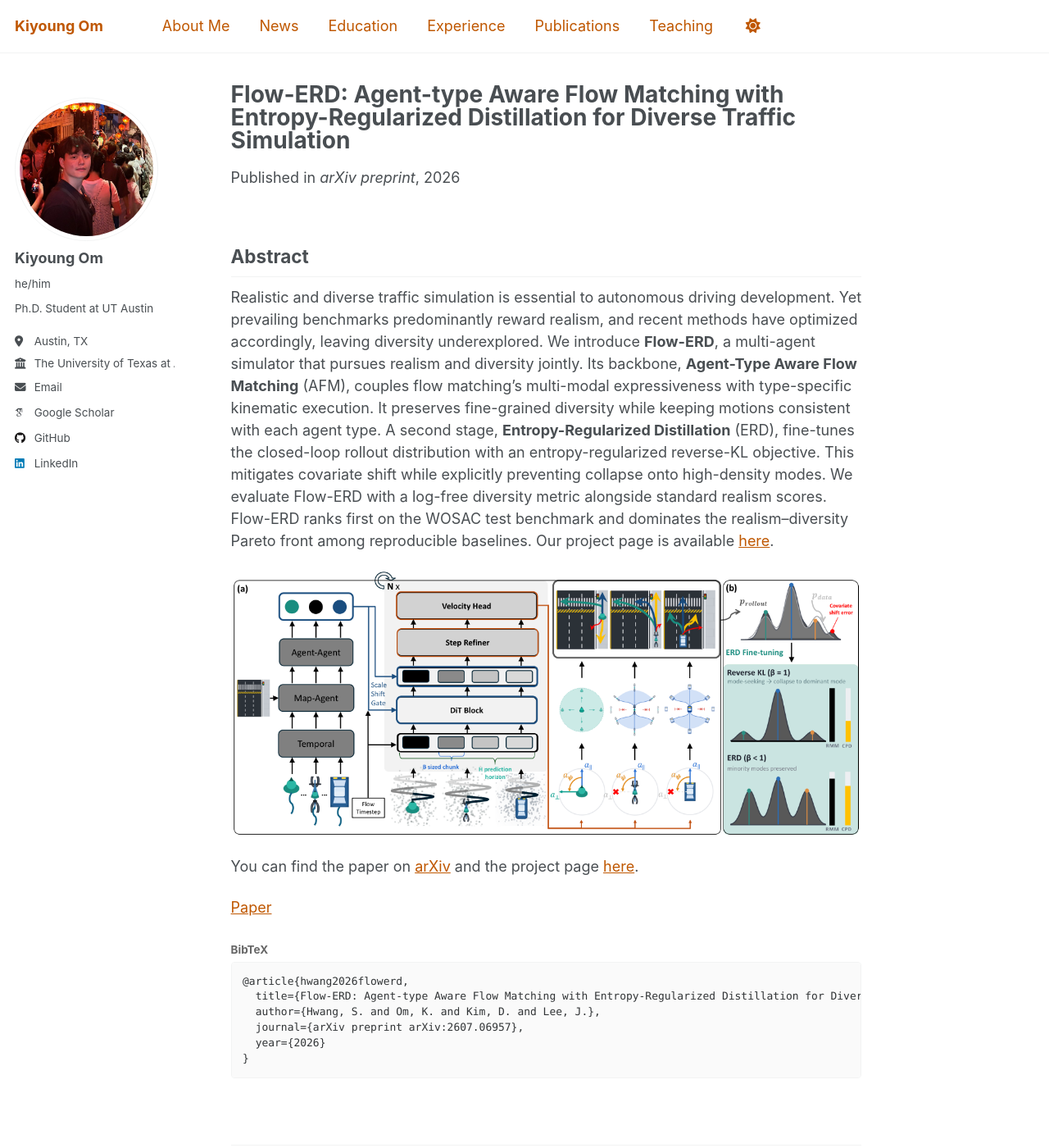
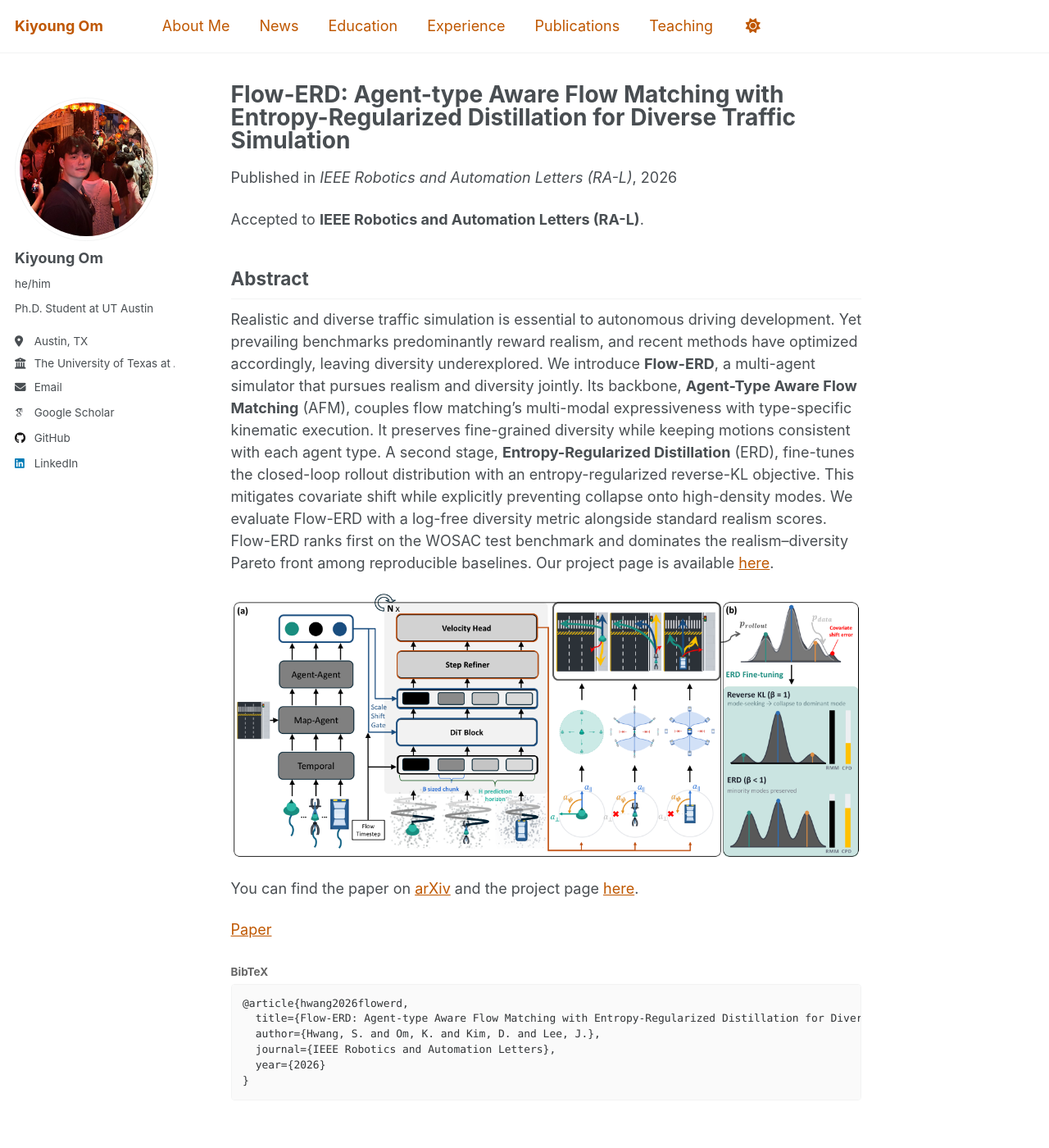
Before and after one commit to umkiyoung/umkiyoung.github.io, a Jekyll site: the page built from _publications/2026-07-08-flow-erd.md, in a window 1280 px wide and 1400 px high. Shown: the whole window at 82% size. Built offline with Jekyll 4.4.1, drawn with Linux system fonts in a browser that asks for light colours; some web fonts are replaced.

Commit message:
Announce Flow-ERD RA-L acceptance and update publication and CV
Co-Authored-By: Claude Opus 5.5 <noreply@anthropic.com>

```diff
--- a/_config.yml
+++ b/_config.yml
@@ -80,6 +80,8 @@ author:
 publication_category:
   books:
     title: 'Books'
+  journals:
+    title: 'Journal Articles'
   manuscripts:
     title: 'Preprint'
   conferences:
--- a/_publications/2026-07-08-flow-erd.md
+++ b/_publications/2026-07-08-flow-erd.md
@@ -1,26 +1,29 @@
 ---
 title: "Flow-ERD: Agent-type Aware Flow Matching with Entropy-Regularized Distillation for Diverse Traffic Simulation"
 collection: publications
-category: manuscripts
+category: journals
 permalink: /publication/2026-07-08-flow-erd
 excerpt: ''
-date: 2026-07-08
-venue: 'arXiv preprint'
+date: 2026-10-14
+venue: 'IEEE Robotics and Automation Letters (RA-L)'
 paperurl: 'https://arxiv.org/abs/2607.06957'
+arxivurl: 'https://arxiv.org/abs/2607.06957'
 projecturl: 'https://seulbinhwang.github.io/flow-erd-project-page/'
 image: '/images/publication/flow-erd.png'
 image_alt: 'Flow-ERD framework overview'
 short_title: 'Flow-ERD'
 authors: 'Seulbin Hwang*, <strong>Kiyoung Om*</strong>, Daejung Kim, and Jinhan Lee'
-citation: 'Hwang, S.*, Om, K.*, Kim, D., &amp; Lee, J. (2026). &quot;Flow-ERD: Agent-type Aware Flow Matching with Entropy-Regularized Distillation for Diverse Traffic Simulation.&quot; <i>arXiv preprint arXiv:2607.06957</i>.'
+citation: 'Hwang, S.*, Om, K.*, Kim, D., &amp; Lee, J. (2026). &quot;Flow-ERD: Agent-type Aware Flow Matching with Entropy-Regularized Distillation for Diverse Traffic Simulation.&quot; <i>IEEE Robotics and Automation Letters (RA-L)</i>.'
 bibtex: |
   @article{hwang2026flowerd,
     title={Flow-ERD: Agent-type Aware Flow Matching with Entropy-Regularized Distillation for Diverse Traffic Simulation},
     author={Hwang, S. and Om, K. and Kim, D. and Lee, J.},
-    journal={arXiv preprint arXiv:2607.06957},
+    journal={IEEE Robotics and Automation Letters},
     year={2026}
   }
 ---
+Accepted to **IEEE Robotics and Automation Letters (RA-L)**.
+
 ## Abstract
 
 Realistic and diverse traffic simulation is essential to autonomous driving development. Yet prevailing benchmarks predominantly reward realism, and recent methods have optimized accordingly, leaving diversity underexplored. We introduce **Flow-ERD**, a multi-agent simulator that pursues realism and diversity jointly. Its backbone, **Agent-Type Aware Flow Matching** (AFM), couples flow matching's multi-modal expressiveness with type-specific kinematic execution. It preserves fine-grained diversity while keeping motions consistent with each agent type. A second stage, **Entropy-Regularized Distillation** (ERD), fine-tunes the closed-loop rollout distribution with an entropy-regularized reverse-KL objective. This mitigates covariate shift while explicitly preventing collapse onto high-density modes. We evaluate Flow-ERD with a log-free diversity metric alongside standard realism scores. Flow-ERD ranks first on the WOSAC test benchmark and dominates the realism--diversity Pareto front among reproducible baselines. Our project page is available [here](https://seulbinhwang.github.io/flow-erd-project-page/).
```
Also changed, not shown: _data/cv.json (+7 -0 lines), _pages/about.md (+4 -0 lines).
